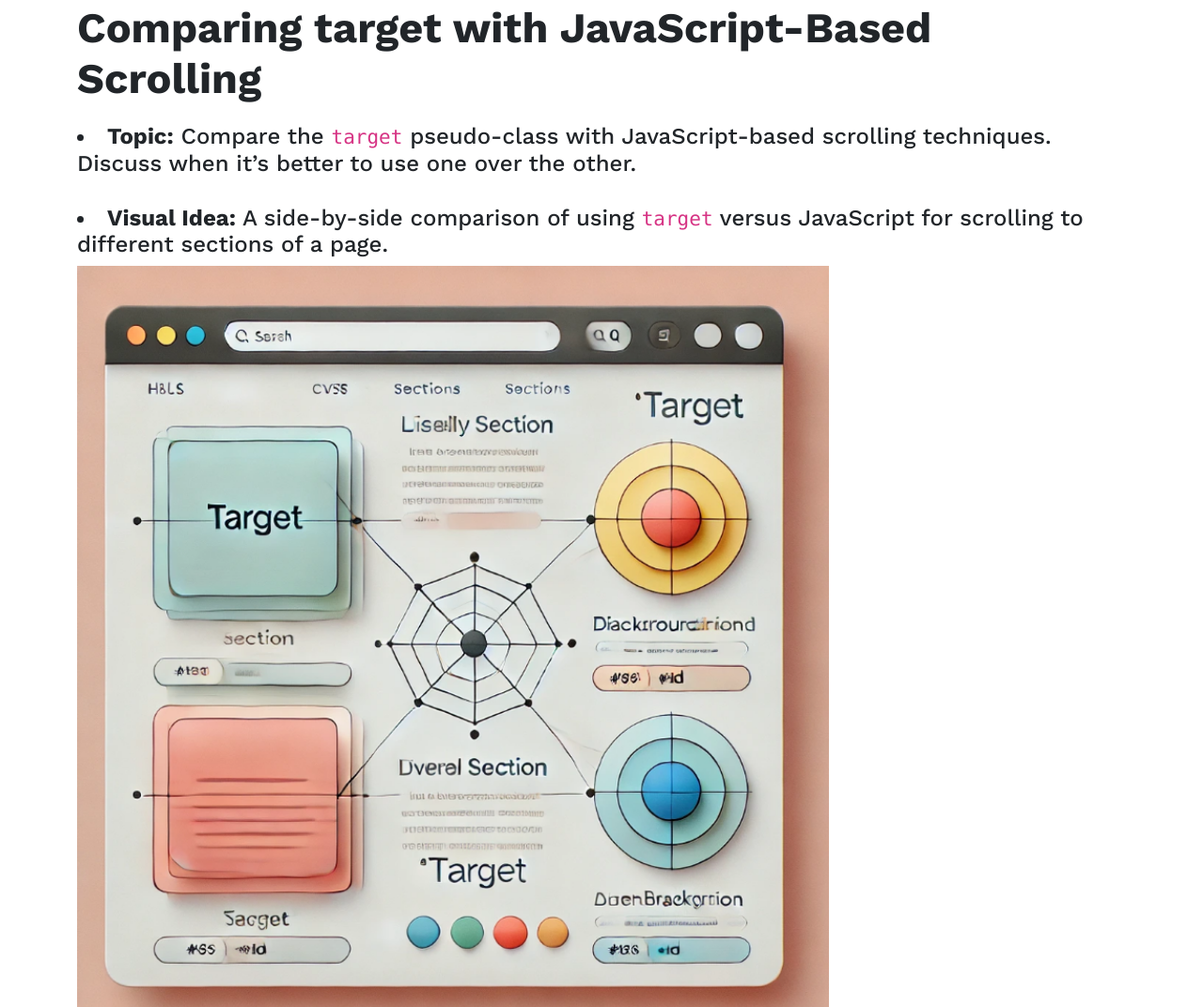
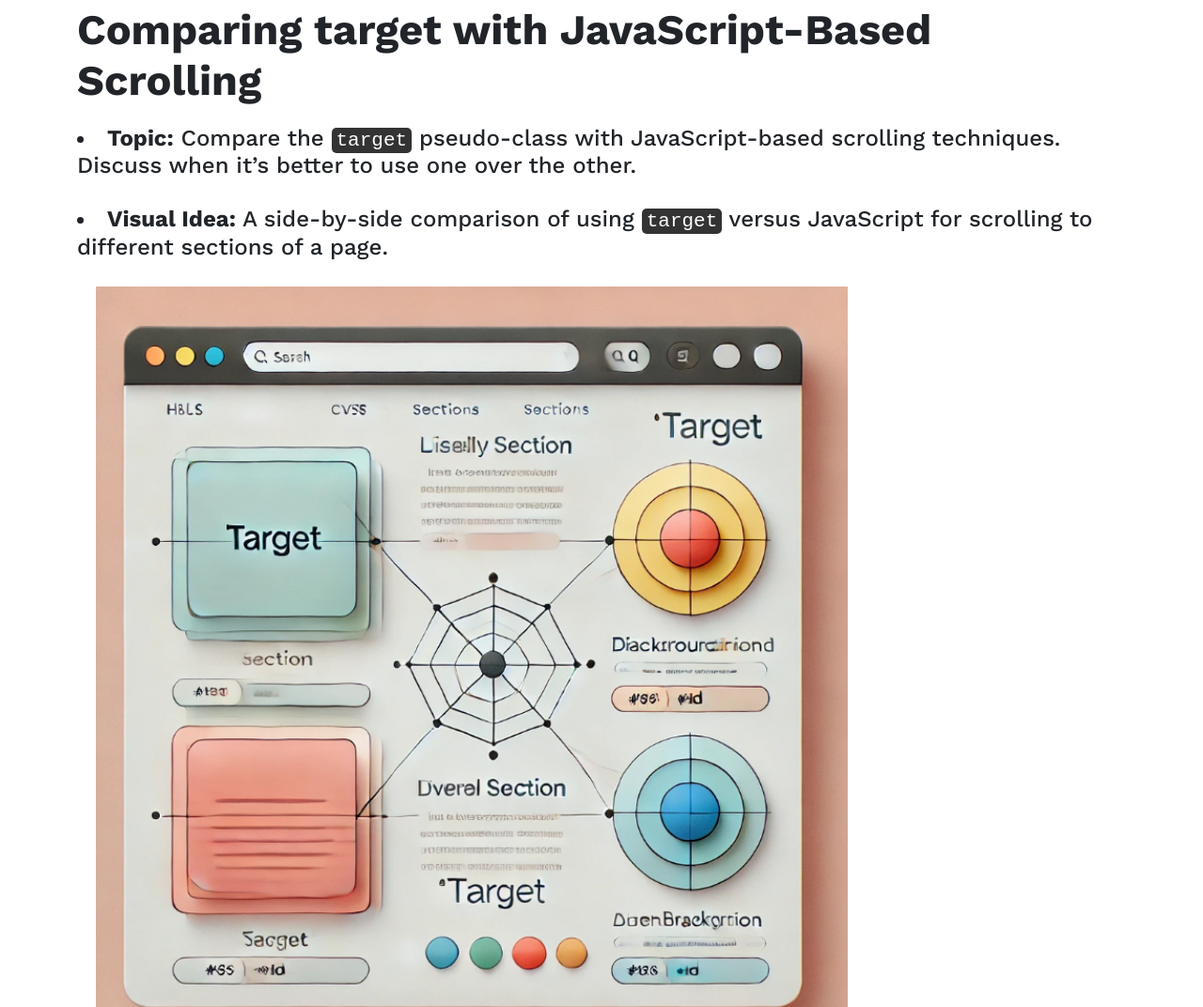
Before and after one commit to Vigoo0o/CS.Society-Project, a plain HTML site: page article2.html in a window 1280 px wide. Shown: the part 1468-2540 px from the top of the page at 94% size. Drawn offline with nearby package versions, Linux system fonts and the light colour scheme.

Commit message:
main.css

```diff
--- a/css/main.css
+++ b/css/main.css
@@ -341,3 +341,48 @@ footer.dark-mode div {
 }
 
 /* End Articles Pages At Dark-Mode */
+
+/* Start Articles pages compunant*/
+.customstyle {
+  background-color: #333;
+  color: #fff;
+  padding: 2px 5px;
+  border-radius: 5px;
+  font-family: "Courier New", Courier, monospace;
+}
+.customsp{
+  font-size: 98%;
+}
+.image-container {
+  width: 100%;
+  max-width: 100vw;
+  height: auto;
+  padding: 20px;
+  box-sizing: border-box;
+   justify-content: center;
+}
+.image-container img {
+  width: 100%;
+  height: auto;
+  display: block;
+  object-fit: cover;
+  max-width: 100%;
+}
+/* End article Compunant */
+
+/* Start Articles Pages At Dark-Mode */
+.art.dark-mode .head-of-art .tags a {
+  background-color: #404040;
+}
+
+.art.dark-mode .head-of-art h1,
+.art.dark-mode .info h2,
+.art.dark-mode .info h4 {
+  color: white;
+}
+
+.art.dark-mode .head-of-art .tags li,
+.art.dark-mode .info p {
+  color: #d4d4d4;
+}
+/* End Articles Pages At Dark-Mode */
```
